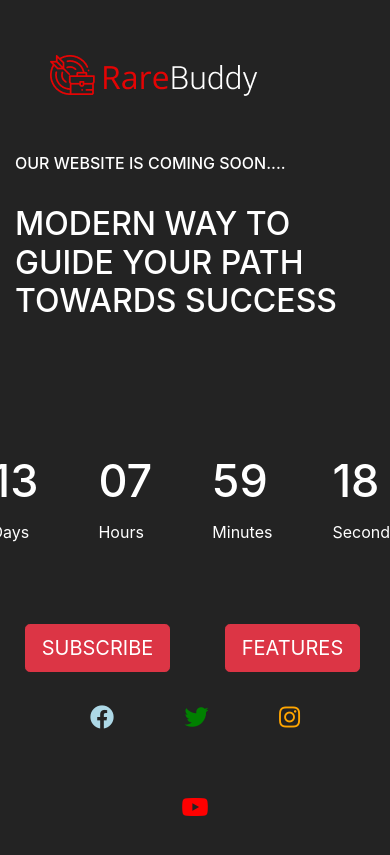
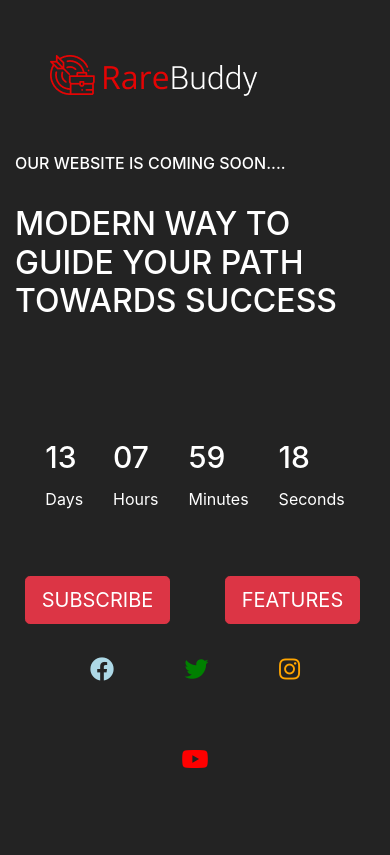
Before and after one commit to yahayakenny/Rare-buddy, a plain HTML site: page index.html in a window 390 px wide. Shown: the top 855 px of the page. Drawn offline with nearby package versions, Linux system fonts and the light colour scheme.

Commit message:
updated responsiveness fix

```diff
--- a/style.css
+++ b/style.css
@@ -38,6 +38,7 @@ body {
     .countdown {
         width: 40% !important;
     }
+
     .timers {
         padding: 10px;
 
@@ -61,13 +62,13 @@ body {
 
 
 .timer {
-    padding: 30px;
+    padding: 15px;
     font-size: 20px;
 
 }
 
 .timer h1 {
-    font-size: 45px;
+    font-size: 30px;
 }
 
 h5 {
```
